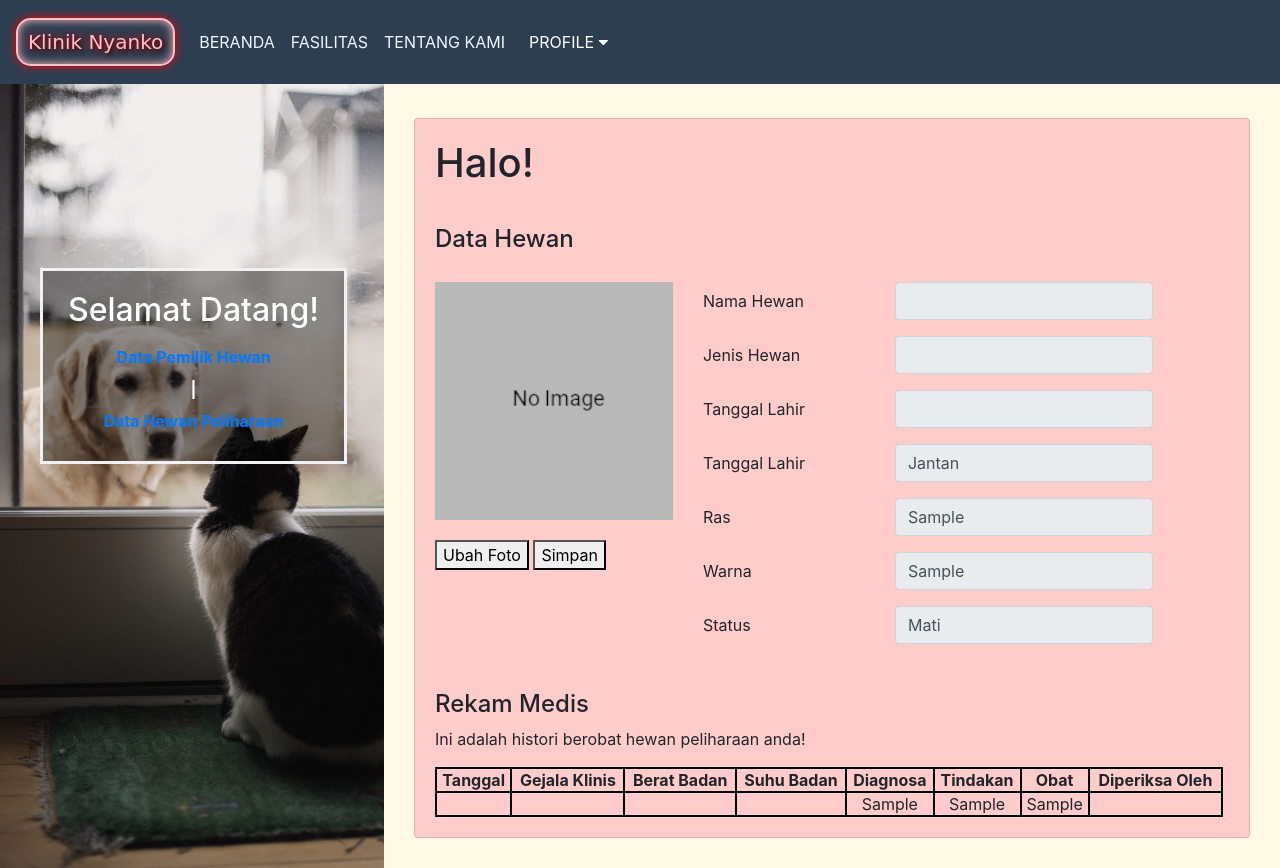
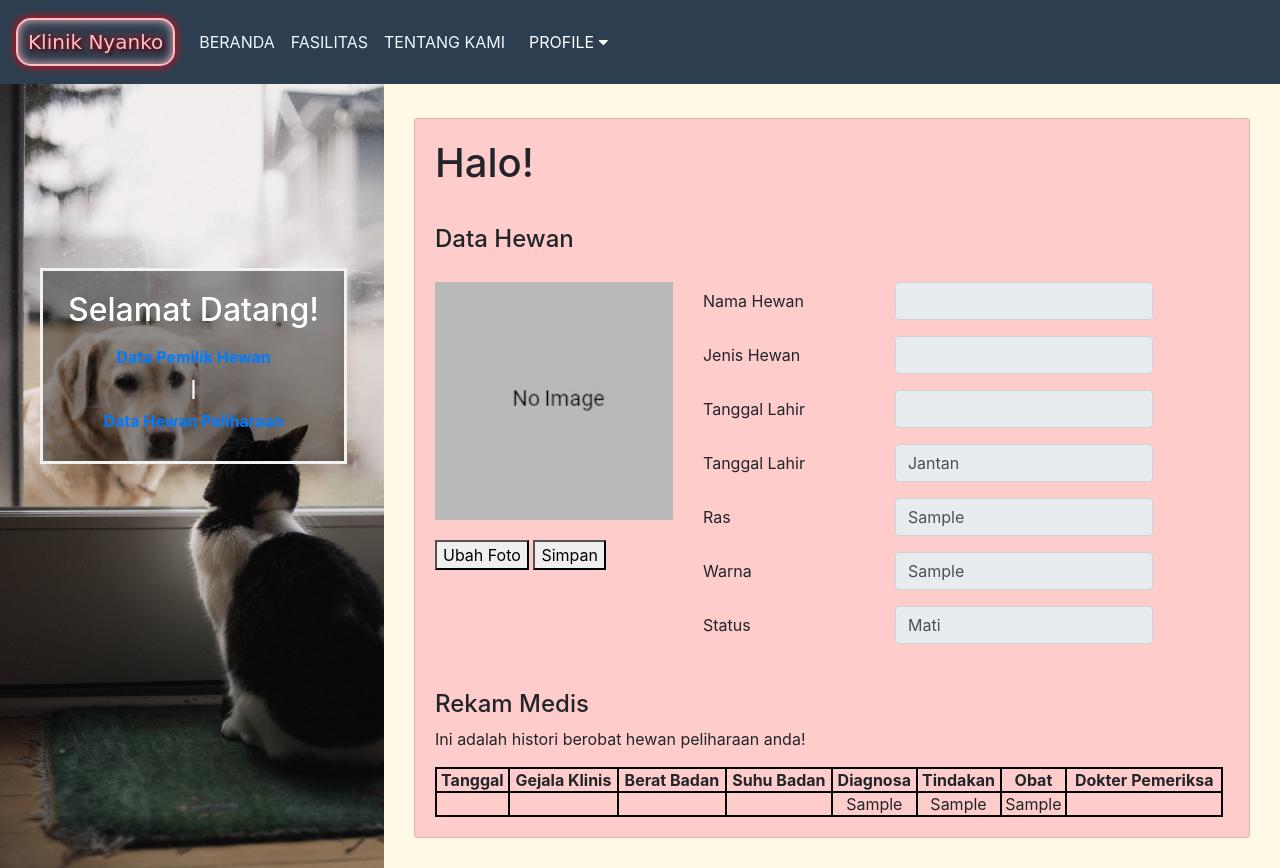
Before and after one commit to nadhilarasati/DokterHewan, a CodeIgniter app: page /dokterhewan/index.php/userprofile/seeDetail/1 in a window 1280 px wide. Run offline with CodeIgniter, Linux system fonts and the light colour scheme; a user stored in the database is signed in; tables that the repository leaves empty or names only in its code hold one stand-in row (values such as "Sample post"); data that the repository does not hold is empty; some libraries are stand-ins or nearby versions.

Commit message:
Update v_detail.php

```diff
--- a/application/views/public/profile/v_detail.php
+++ b/application/views/public/profile/v_detail.php
@@ -80,7 +80,7 @@
                         <th>Diagnosa</th>
                         <th>Tindakan</th>
                         <th>Obat</th>
-                        <th>Diperiksa Oleh</th>
+                        <th>Dokter Pemeriksa</th>
                     </tr>
                 </thead>
                 <?php foreach ($data_medis as $dm) : ?>
```
